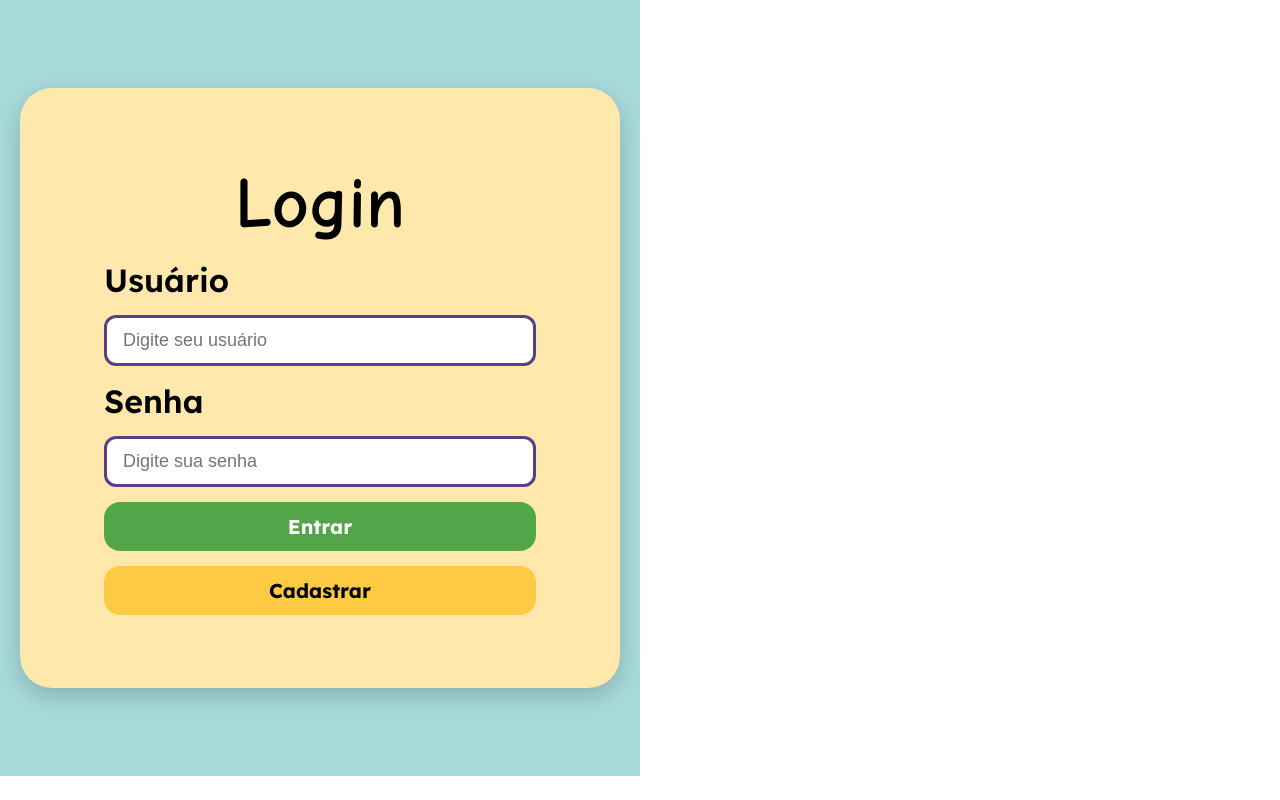
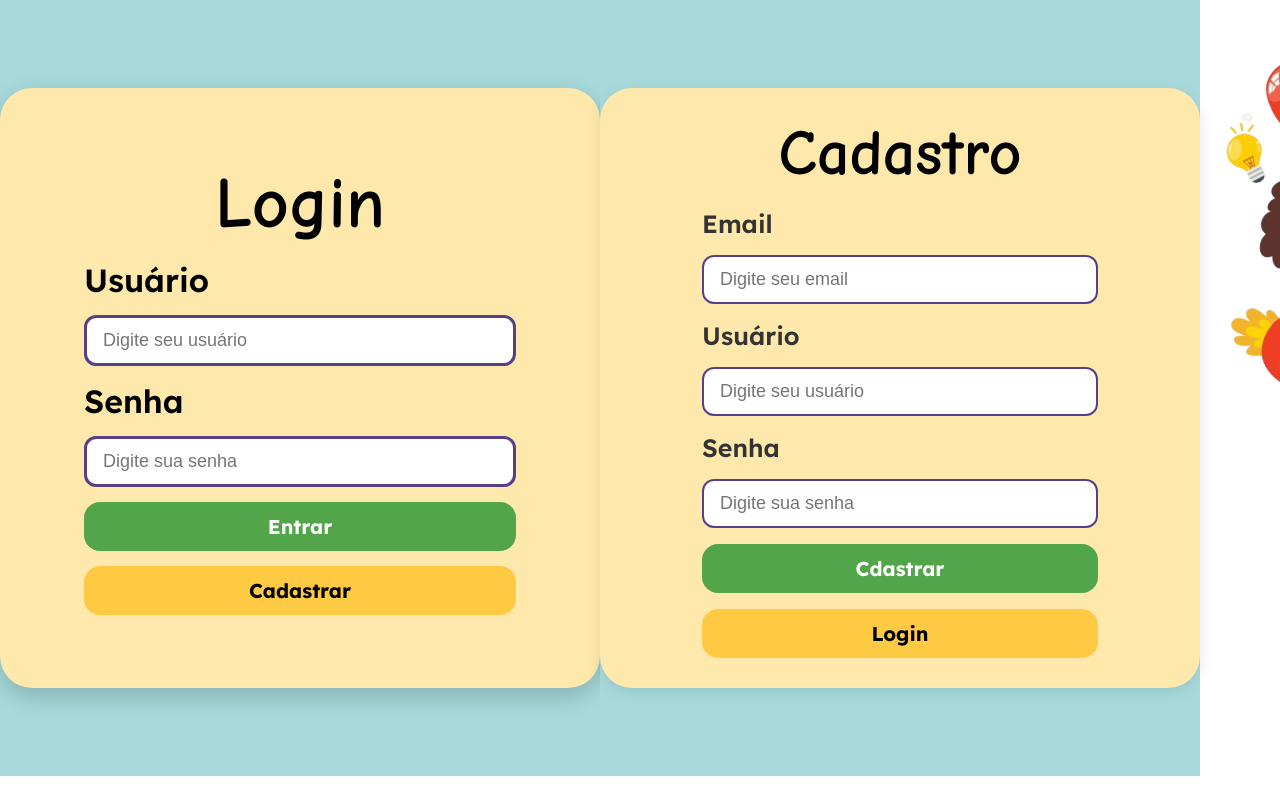
Before and after one commit to matwilliam2002/Agenda-Criancas, a React (Create React App) app in the folder agenda-tcc/: page / in a window 1280 px wide. Built offline with nearby package versions, Linux system fonts and the light colour scheme.

Commit message:
Tela cadastro

```diff
--- a/agenda-tcc/src/Pages/login.js
+++ b/agenda-tcc/src/Pages/login.js
@@ -1,5 +1,6 @@
 import React from "react";
 import '../style/login.css';
+import ImgLogin from "../assets/Img-Login.png"
 
 function Login(){
     return(
@@ -18,7 +19,22 @@ function Login(){
                 </div>
             </div>
             <div className="card-login-right">
-
+                <div className="card-login-right-center">
+                    <h1>Cadastro</h1>
+                    <form className="form-cadastro">
+                        <label>Email</label>
+                        <input type="email" placeholder="Digite seu email"/>
+                        <label>Usuário</label>
+                        <input type="text" placeholder="Digite seu usuário" />
+                        <label>Senha</label>
+                        <input type="password" placeholder="Digite sua senha" />
+                        <button type="submit" className="btn-login">Cdastrar</button>
+                        <button type="button" className="btn-cadastrar">Login</button>
+                    </form>
+                </div>
+            </div>
+            <div className="card-login-img">
+                <img src={ImgLogin} alt="Imagem de Login" />
             </div>
         </div>
     );
--- a/agenda-tcc/src/style/login.css
+++ b/agenda-tcc/src/style/login.css
@@ -107,7 +107,111 @@ body {
     color: black;
 }
 
-/* 📱 Responsividade */
+/* 🔸 Container da lateral direita */
+.card-login-right {
+    background-color: #A8DADC;
+    width: 50%;
+    height: 100%;
+    display: flex;
+    justify-content: center;
+    align-items: center;
+}
+
+.card-login-right-center {
+    background-color: #FFE8AC;
+    width: 600px;
+    height: 600px;
+    border-radius: 32px;
+    display: grid;
+    grid-template-columns: 1fr;
+    place-items: center; /* Alinha no centro vertical e horizontal */
+    padding: 20px;
+    box-shadow: 0 4px 16px rgba(0, 0, 0, 0.1);
+}
+
+/* 🔸 Título */
+.card-login-right-center > h1 {
+    color: black;
+    font-family: 'Comic Neue', cursive;
+    font-size: 64px;
+    text-align: center;
+    margin: 0;
+}
+
+/* 🔹 Formulário */
+.form-cadastro {
+    display: grid;
+    grid-template-columns: 1fr;
+    gap: 16px;
+    width: 100%;
+    max-width: 400px;
+    padding: 2px;
+    border-radius: 16px;
+}
+
+/* 🔸 Labels */
+.form-cadastro > label {
+    font-size: 25px;
+    font-weight: 600;
+    font-family: 'Lexend', sans-serif;
+    color: #333;
+    justify-self: start;
+}
+
+/* 🔹 Inputs */
+.form-cadastro > input {
+    width: 100%;
+    padding: 12px 16px;
+    font-size: 18px;
+    border: 2px solid #584089;
+    border-radius: 12px;
+    outline: none;
+    transition: border-color 0.3s, box-shadow 0.3s;
+}
+
+.form-cadastro > input:focus {
+    border-color: #a97ef0;
+    box-shadow: 0 0 4px #a97ef0;
+}
+
+/* 🔸 Botão */
+.form-cadastro > button {
+    width: 100%;
+    padding: 12px 16px;
+    font-size: 20px;
+    font-family: 'Lexend', sans-serif;
+    font-weight: 700;
+    border: none;
+    border-radius: 16px;
+    cursor: pointer;
+    transition: transform 0.2s, background-color 0.3s;
+}
+
+.btn-login {
+    background-color: #52A548;
+    color: white;
+}
+
+/* 🟨 Botão cadastrar */
+.btn-cadastrar {
+    background-color: #FFCA43;
+    color: black;
+}
+
+.form-cadastro > button:hover {
+    transform: scale(1.05);
+}
+
+/* 🔸 Imagem */
+.img-login {
+    width: 50%;
+    height: 50%;
+    object-fit: contain;
+    display: block;
+    margin: 0 auto;
+}
+
+
 @media (max-width: 1000px) {
     .card-login {
         flex-direction: column;
```
Also changed, not shown: agenda-tcc/src/assets/Img-Login.png (added).
